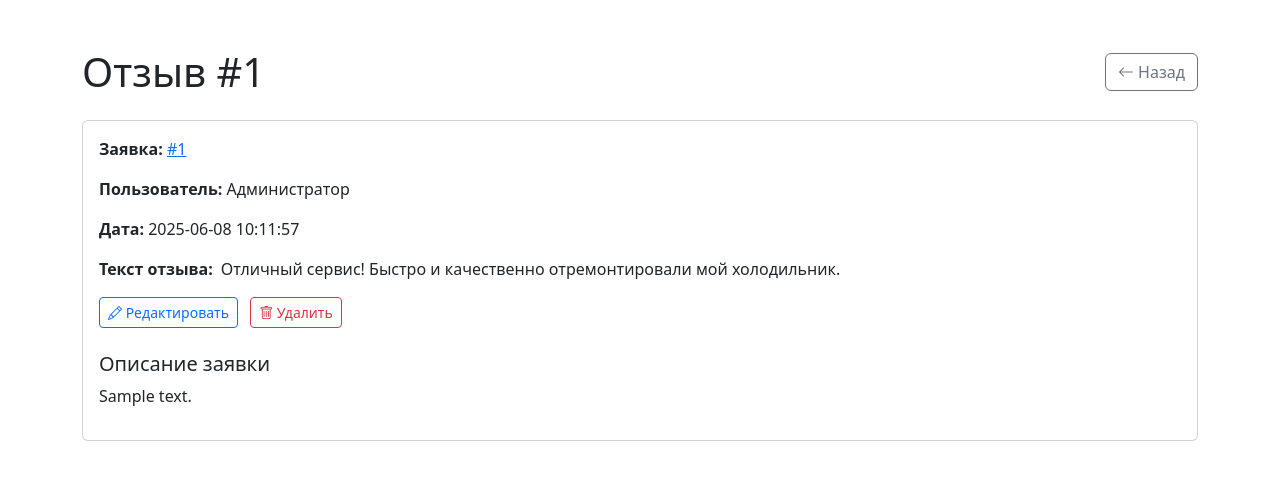
After one commit to st3ra/service-center, a PHP site: page /admin/review.php?id=1 in a window 1280 px wide. The commit adds this page. Shown: the top 480 px of the page. Run offline with PHP 8.4, Linux system fonts and the light colour scheme; a user stored in the database is signed in; data comes from the database, SQL or seed files in the repository; both versions use the stored data as it was after the commit; tables that the repository leaves empty hold one stand-in row (values such as "Sample post").

Commit message:
Add full review management: user reviews, admin table, view & edit
- Implemented logic for users to leave reviews after request completion
- Updated database structure and test data for reviews
- Added admin reviews table: list, view, edit, and delete reviews in admin panel

```diff
--- /dev/null
+++ b/public/admin/review.php
@@ -0,0 +1,106 @@
+<?php
+require_once '../includes/db.php';
+require_once 'includes/auth_check.php';
+
+if (!isset($_GET['id'])) {
+    die('Не указан ID отзыва');
+}
+$review_id = (int)$_GET['id'];
+
+// Удаление
+if (isset($_GET['delete']) && $_GET['delete'] == 1) {
+    $stmt = $pdo->prepare('DELETE FROM reviews WHERE id = ?');
+    $stmt->execute([$review_id]);
+    header('Location: reviews.php?deleted=1');
+    exit;
+}
+
+// Получаем отзыв
+$stmt = $pdo->prepare('SELECT r.*, u.name AS user_name, rq.id AS request_id, rq.description AS request_desc FROM reviews r JOIN users u ON r.user_id = u.id JOIN requests rq ON r.request_id = rq.id WHERE r.id = ?');
+$stmt->execute([$review_id]);
+$review = $stmt->fetch();
+if (!$review) die('Отзыв не найден');
+
+// Редактирование
+$success = '';
+$error = '';
+if ($_SERVER['REQUEST_METHOD'] === 'POST' && isset($_POST['text'])) {
+    $text = trim($_POST['text']);
+    if (mb_strlen($text) > 1000) {
+        $error = 'Текст слишком длинный (максимум 1000 символов)';
+    } else {
+        $stmt = $pdo->prepare('UPDATE reviews SET text = ? WHERE id = ?');
+        $stmt->execute([$text, $review_id]);
+        $success = 'Отзыв обновлён';
+        $review['text'] = $text;
+    }
+}
+?>
+<!DOCTYPE html>
+<html lang="ru">
+<head>
+    <meta charset="UTF-8">
+    <title>Отзыв #<?= $review['id'] ?> — Админка</title>
+    <link href="https://cdn.jsdelivr.net/npm/bootstrap@5.3.2/dist/css/bootstrap.min.css" rel="stylesheet">
+    <link href="https://cdn.jsdelivr.net/npm/bootstrap-icons@1.11.3/font/bootstrap-icons.css" rel="stylesheet">
+    <script src="https://code.jquery.com/jquery-3.6.0.min.js"></script>
+</head>
+<body>
+<div class="container mt-5">
+    <div class="d-flex justify-content-between align-items-center mb-4">
+        <h1 class="mb-0">Отзыв #<?= $review['id'] ?></h1>
+        <a href="reviews.php" class="btn btn-outline-secondary">
+            <i class="bi bi-arrow-left"></i> Назад
+        </a>
+    </div>
+    <div class="card mb-4">
+        <div class="card-body">
+            <div class="mb-3">
+                <strong>Заявка:</strong> <a href="/admin/request.php?id=<?= $review['request_id'] ?>" target="_blank">#<?= $review['request_id'] ?></a>
+            </div>
+            <div class="mb-3">
+                <strong>Пользователь:</strong> <?= htmlspecialchars($review['user_name']) ?>
+            </div>
+            <div class="mb-3">
+                <strong>Дата:</strong> <?= htmlspecialchars($review['created_at']) ?>
+            </div>
+            <div class="mb-3 d-flex align-items-start" id="review-text-block">
+                <strong class="me-2">Текст отзыва:</strong>
+                <div class="flex-grow-1">
+                    <p id="review-text" class="mb-0"><?= nl2br(htmlspecialchars($review['text'])) ?></p>
+                    <form method="post" id="review-edit-form" style="display:none;">
+                        <textarea name="text" id="text" class="form-control mb-2" rows="5" maxlength="1000" required><?= htmlspecialchars($review['text']) ?></textarea>
+                        <?php if ($error): ?><div class="alert alert-danger"><?= htmlspecialchars($error) ?></div><?php endif; ?>
+                        <?php if ($success): ?><div class="alert alert-success"><?= htmlspecialchars($success) ?></div><?php endif; ?>
+                        <button type="submit" class="btn btn-primary">Сохранить</button>
+                        <button type="button" class="btn btn-secondary ms-2" id="cancel-edit-btn">Отмена</button>
+                    </form>
+                </div>
+            </div>
+            <div id="review-actions">
+                <button class="btn btn-outline-primary btn-sm" id="edit-review-btn"><i class="bi bi-pencil"></i> Редактировать</button>
+                <a href="review.php?id=<?= $review['id'] ?>&delete=1" class="btn btn-outline-danger btn-sm ms-2" onclick="return confirm('Удалить отзыв?')"><i class="bi bi-trash"></i> Удалить</a>
+            </div>
+            <div class="mt-4">
+                <h5>Описание заявки</h5>
+                <p><?= htmlspecialchars($review['request_desc']) ?></p>
+            </div>
+        </div>
+    </div>
+</div>
+<script>
+$(function() {
+    $('#edit-review-btn').on('click', function() {
+        $('#review-text').hide();
+        $('#review-edit-form').show();
+        $('#review-actions').hide();
+    });
+    $('#cancel-edit-btn').on('click', function() {
+        $('#review-edit-form').hide();
+        $('#review-text').show();
+        $('#review-actions').show();
+    });
+});
+</script>
+</body>
+</html>
--- a/public/reviews.php
+++ b/public/reviews.php
@@ -2,7 +2,7 @@
 require_once 'includes/header.php';
 require_once 'includes/db.php';
 
-$reviews = $pdo->query('SELECT * FROM reviews')->fetchAll();
+$reviews = $pdo->query('SELECT r.*, u.name AS user_name FROM reviews r LEFT JOIN users u ON r.user_id = u.id')->fetchAll();
 ?>
 <h1>Отзывы</h1>
 <div class="row">
@@ -10,7 +10,7 @@ $reviews = $pdo->query('SELECT * FROM reviews')->fetchAll();
         <div class="col-md-4">
             <div class="card">
                 <div class="card-body">
-                    <h5 class="card-title"><?php echo $review['author']; ?></h5>
+                    <h5 class="card-title"><?php echo htmlspecialchars($review['user_name'] ?? $review['author']); ?></h5>
                     <p class="card-text"><?php echo $review['text']; ?></p>
                     <p class="card-text"><small class="text-muted"><?php echo $review['created_at']; ?></small></p>
                 </div>
```
Also changed, not shown: databse.sql (+9 -5 lines), public/admin/index.php (+11 -0 lines), public/admin/reviews.php (+57 -0 lines), public/request.php (+73 -1 lines).
